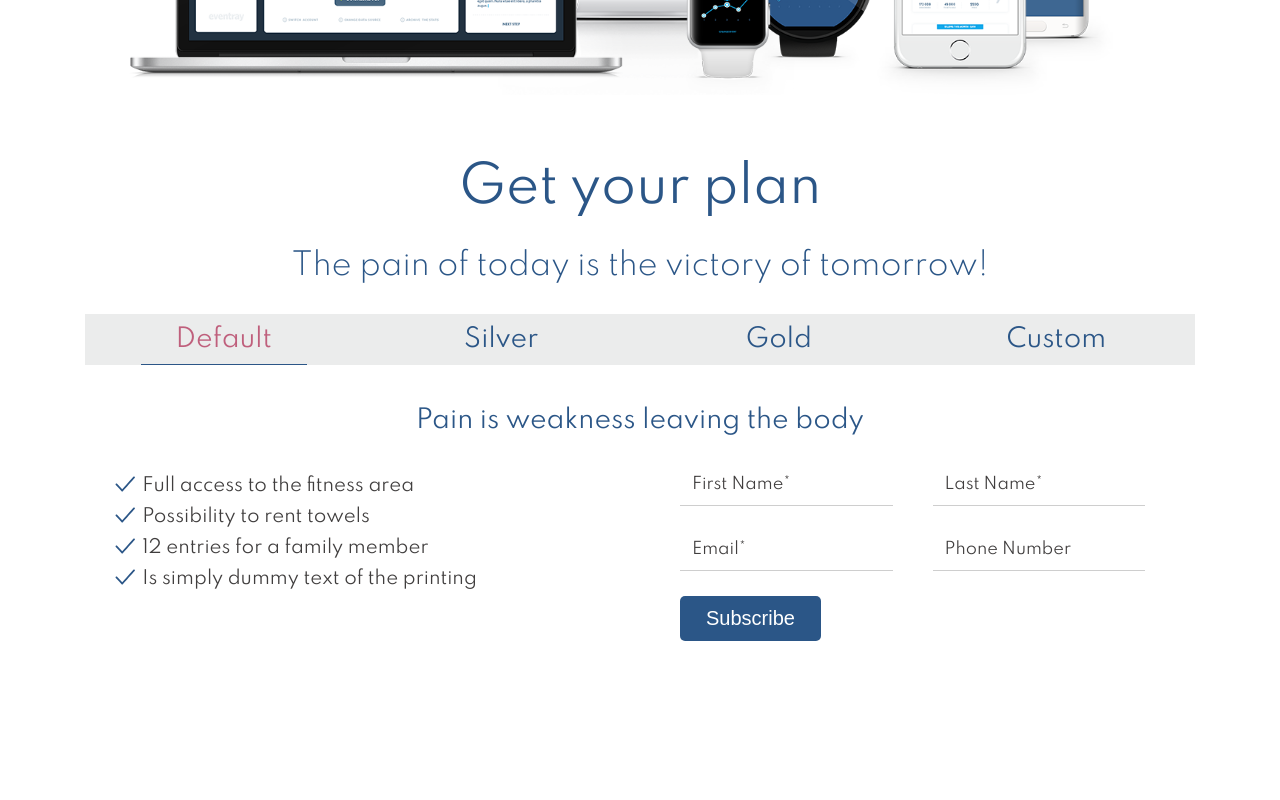
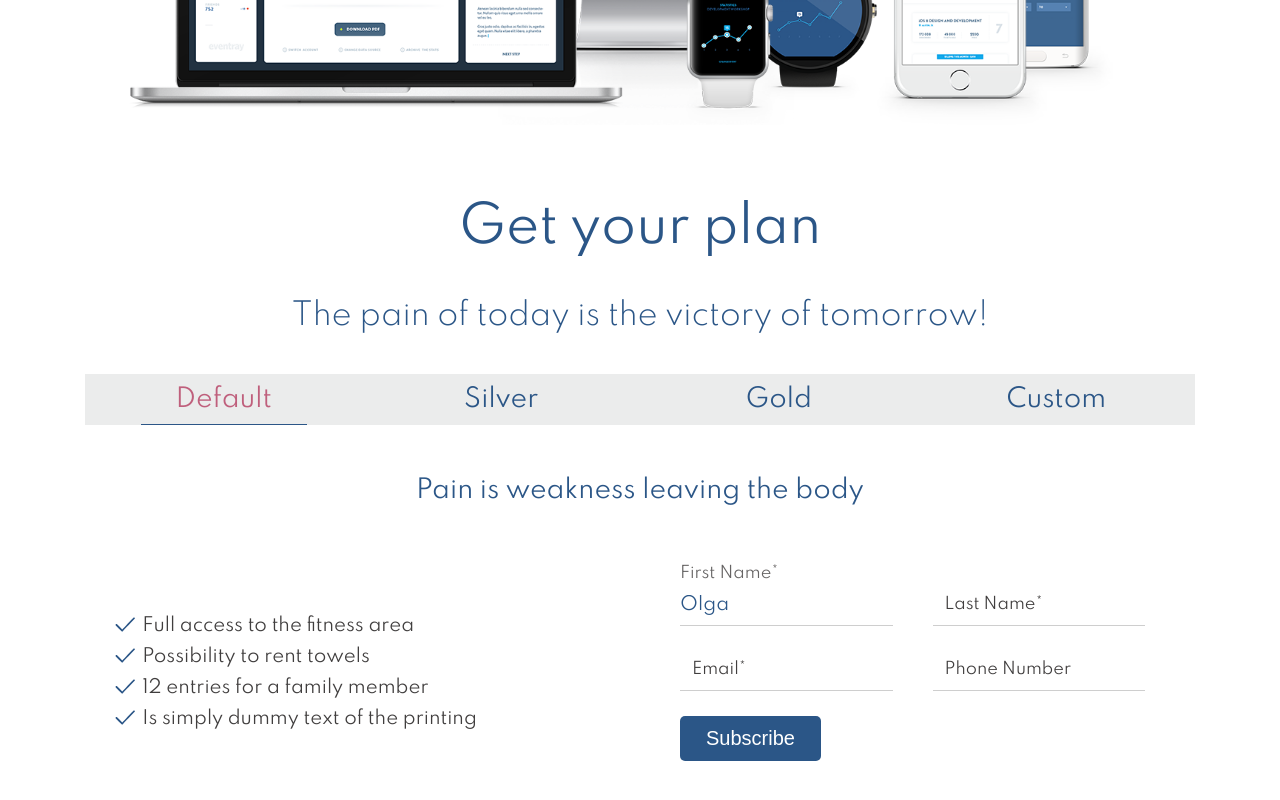
Before and after one commit to oradan/fitness-subscription-form, an Angular app: page / in a window 1280 px wide. Shown: the part 962-1762 px from the top of the page. Before the commit the page ends 1713 px from the top, so only its background shows below. Built offline with nearby package versions, Linux system fonts and the light colour scheme.

Commit message:
update the floating-labels  directive

```diff
--- a/src/app/default-plan/default-plan.component.html
+++ b/src/app/default-plan/default-plan.component.html
@@ -1,4 +1,4 @@
-<div class="default row">
+<div class="plan default row">
   <div class="col-6 col-lg-3">
     <ul class="ul-check-icon">
       <li>Full access to the fitness area</li>
@@ -6,6 +6,7 @@
       <li>12 entries for a family member</li>
       <li>Is simply dummy text of the printing</li>
     </ul>
+    <div></div>
   </div>
   <div class="col-6 col-lg-3">
     <app-user-form></app-user-form>
--- a/src/app/floatin-labels.directive.ts
+++ b/src/app/floatin-labels.directive.ts
@@ -1,22 +1,37 @@
-import { Directive, ElementRef, HostListener } from '@angular/core';
+import { Directive, ElementRef, HostListener, Input, OnInit } from '@angular/core';
+
 
 @Directive({
   selector: '[floatingLabels]'
 })
-export class FloatinLabelsDirective {
+export class FloatinLabelsDirective implements OnInit {
+  @Input('floatingLabels') bindinEl: any;
+
+  label = this.elRef.nativeElement.previousElementSibling;
 
   constructor(private elRef: ElementRef) { }
-  @HostListener('focus', ['$event.srcElement.labels[0]'])
-  onFocus(el) {
-    el.classList.add("focused")
+
+  ngOnInit() { this.initDirective() }
+
+  @HostListener('focus') onFocus() { this.addClassFocused() }
+  @HostListener('blur') onBlur() { this.removeClassFocused() }
+
+  private initDirective() {
+    let propName = this.elRef.nativeElement.name;
+    if ((this.elRef.nativeElement.value.length || this.bindinEl[propName].length > 0)) {
+      this.label.classList.add("focused")
+    }
   }
-  @HostListener('blur', ['$event.srcElement.labels[0]'])
-  onBlur(el) {
-    this.elRef.nativeElement.value.replace(/\s/g, "");
-    console.log(this.elRef.nativeElement.value === "")
-    console.log(this.elRef.nativeElement.value.replace(/\s/g, "").length)
+
+  private addClassFocused() {
+    this.label.classList.add("focused")
+  }
+
+  private removeClassFocused() {
+    let val = this.elRef.nativeElement.value.replace(/^\s*[^\S]/mig, "");
+    this.elRef.nativeElement.value = val;
     if (this.elRef.nativeElement.value === "") {
-      el.classList.remove("focused");
+      this.label.classList.remove("focused");
     }
   }
 }
--- a/src/app/user-form/user-form.component.html
+++ b/src/app/user-form/user-form.component.html
@@ -1,27 +1,27 @@
-<form class="form-custom floating-labels" (ngSubmit)="onSubmit();userForm.reset()" #userForm="ngForm">
+<form class="form-custom floating-labels" (ngSubmit)="onSubmit()" #userForm="ngForm">
   <div class="row">
     <div class="col-6 col-md-3">
       <div class="form-group">
         <label for="first-name" class="label-floating">First Name*</label>
-        <input class="form-control" id="first-name" name="firstName" type="text" [(ngModel)]="user.firstName" #firstName="ngModel" floatingLabels required>
+        <input class="form-control" id="first-name" name="firstName" type="text" [(ngModel)]="user.firstName" #firstName="ngModel" [floatingLabels]="user" required>
       </div>
     </div>
     <div class="col-6 col-md-3">
       <div class="form-group">
         <label for="last-name" class="label-floating">Last Name*</label>
-        <input class="form-control" id="last-name" name="lastName" type="text" [(ngModel)]="user.lastName" floatingLabels required>
+        <input class="form-control" id="last-name" name="lastName" type="text" [(ngModel)]="user.lastName" [floatingLabels]="user" required>
       </div>
     </div>
     <div class="col-6 col-md-3">
       <div class="form-group">
         <label for="email" class="label-floating">Email*</label>
-        <input class="form-control" id="email" name="email" type="email" [(ngModel)]="user.email" floatingLabels required>
+        <input class="form-control" id="email" name="email" type="email" [(ngModel)]="user.email" [floatingLabels]="user" required>
       </div>
     </div>
     <div class="col-6 col-md-3">
       <div class="form-group">
         <label for="phone" class="label-floating">Phone Number</label>
-        <input class="form-control" id="phone" name="telephone" type="tel" [(ngModel)]="user.telephone" floatingLabels>
+        <input class="form-control" id="phone" name="telephone" type="tel" [(ngModel)]="user.telephone" [floatingLabels]="user">
       </div>
     </div>
     <div class="col-6">
--- a/src/app/user-form/user-form.component.ts
+++ b/src/app/user-form/user-form.component.ts
@@ -13,9 +13,7 @@ export class UserFormComponent implements OnInit {
     console.log(this.user)
   }
   ngOnInit() {
-    console.log(this.user)
+    this.user.firstName="Olga"
   }
-onFocus(event:any){
-  console.log(event)
+
 }
-}
--- a/src/styles.css
+++ b/src/styles.css
@@ -17,7 +17,7 @@ body {
 h1,
 h2,
 h3 {
-  margin: 30px 0px;
+  margin: 40px 0px;
 }
 
 /* header */
@@ -171,7 +171,10 @@ h3 {
 .plan-content {
   padding: 10px;
 }
-
+.plan{
+  align-items: center;
+  padding: 40px 0px;
+}
 /* Lists */
 
 .ul-check-icon {
@@ -210,9 +213,10 @@ FORMS: Floating Labels
   box-shadow: none;
   height: 40px;
   width: 100%;
-  font-size: 1rem;
+  font-size: 1.125rem;
   color:inherit;
   color: #2b5687;
+  font-family: inherit;
 }
 .form-custom .form-control:focus{
   outline: none;
@@ -240,9 +244,9 @@ FORMS: Floating Labels
 
 .floating-labels .label-floating.focused {
   padding-left: 0;
-  font-size: 0.875rem;
-  -webkit-transform: translateY(-76%);
-  transform: translateY(-76%);
+  font-size: 1rem;
+  -webkit-transform: translateY(-85%);
+  transform: translateY(-85%);
   opacity: 0.8;
 }
 
```
